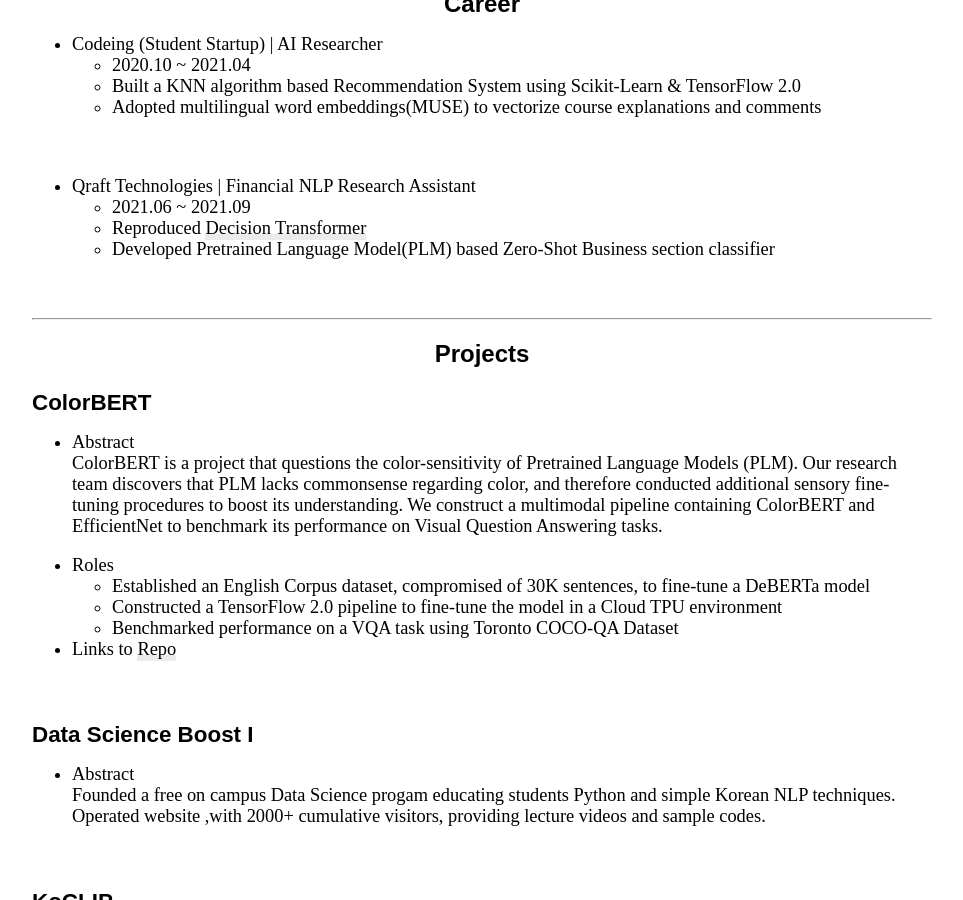
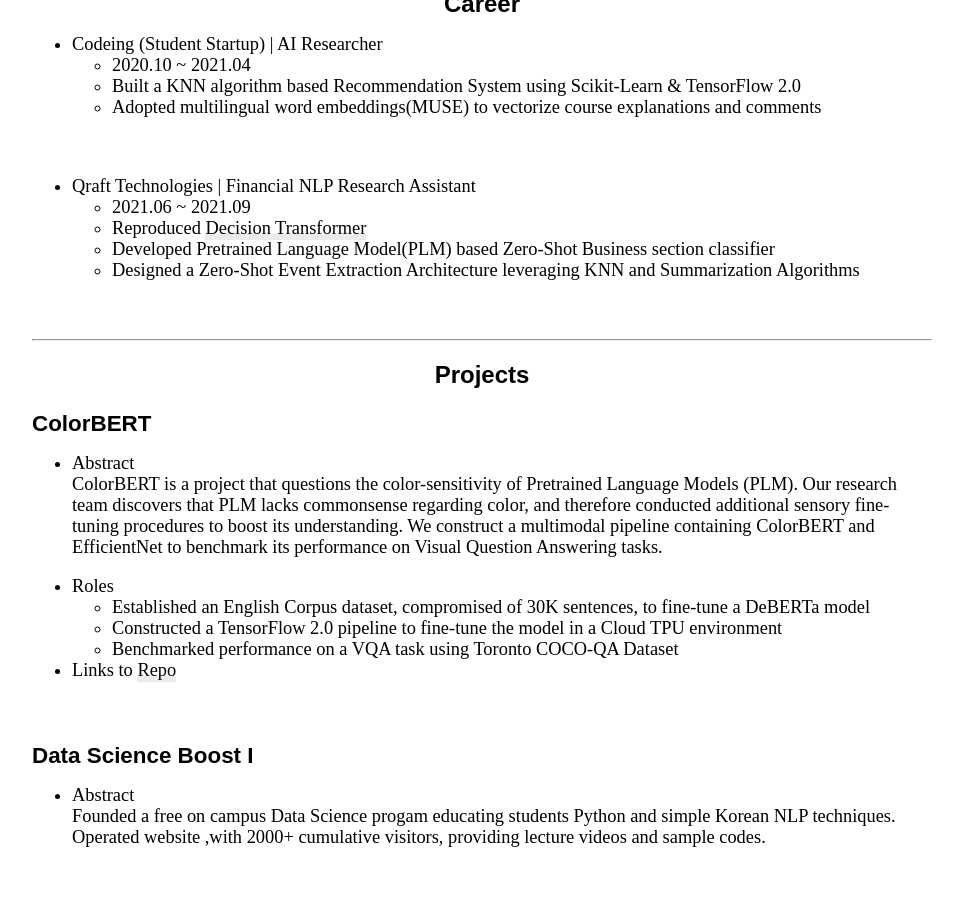
Before and after one commit to guijinSON/guijinSON.github.io, a Jekyll site: the page built from Learn_More.md, in a window 1280 px wide and 900 px high, scrolled down 571 px. Shown: the whole window, without its empty margins (158-1121 px from the left). Built offline with Jekyll 4.4.1, drawn with Linux system fonts in a browser that asks for light colours; nearby versions of some CDN libraries.

Commit message:
Update Learn_More.md

```diff
--- a/Learn_More.md
+++ b/Learn_More.md
@@ -36,6 +36,7 @@ Please, refer to the document below for further information.
 <li> 2021.06 ~ 2021.09 </li>
 <li>Reproduced  <a href="https://arxiv.org/pdf/2106.01345.pdf"> Decision Transformer</a></li>
 <li> Developed Pretrained Language Model(PLM) based Zero-Shot Business section classifier</li>
+<li> Designed a Zero-Shot Event Extraction Architecture leveraging KNN and Summarization Algorithms</li>
   </ul>
   </ul>
 <br/>
```
